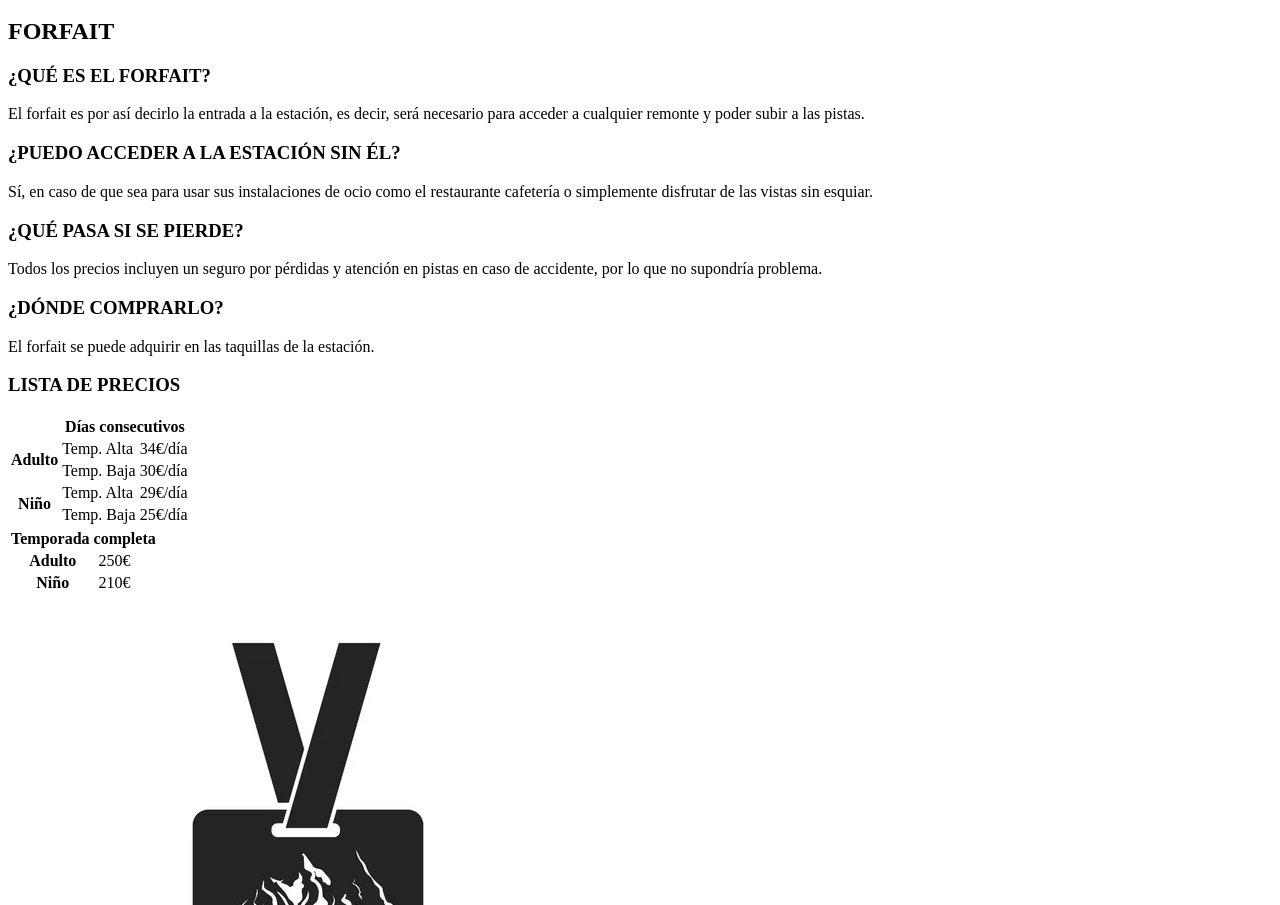
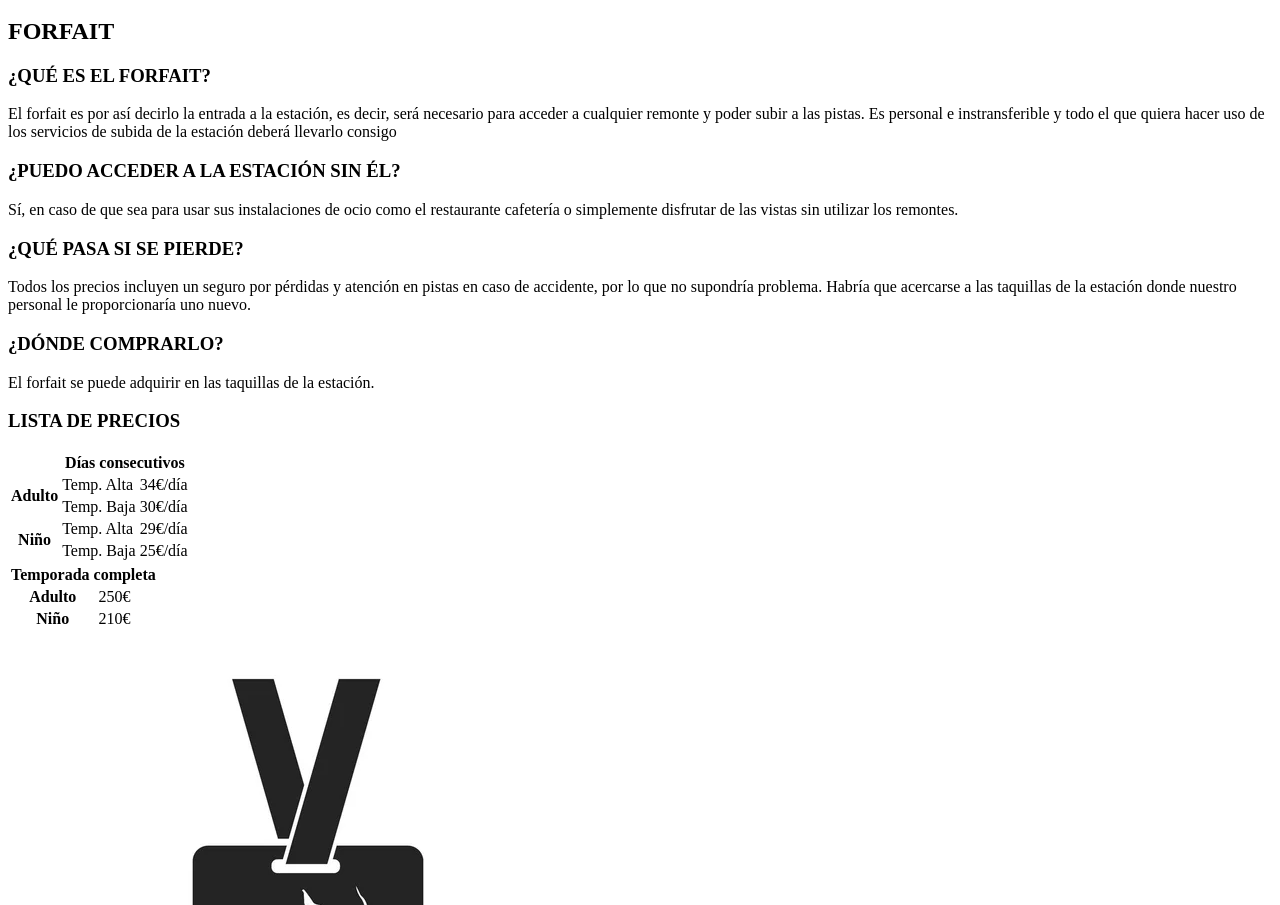
Before and after one commit to antonfarina/MontAlt, a website: page MontAlt/public_html/paginas/forfait.html in a window 1280 px wide. Shown: the part 1001-1906 px from the top of the page. Drawn offline with Linux system fonts and the light colour scheme.

Commit message:
mas texto

```diff
--- a/MontAlt/public_html/paginas/forfait.html
+++ b/MontAlt/public_html/paginas/forfait.html
@@ -52,13 +52,16 @@ and open the template in the editor.
         <article>
             <h3>¿QUÉ ES EL FORFAIT?</h3>
             <p>El forfait es por así decirlo la entrada a la estación, es decir,
-                será necesario para acceder a cualquier remonte y poder subir a las pistas.</p>
+                será necesario para acceder a cualquier remonte y poder subir a las pistas.
+                Es personal e instransferible y todo el que quiera hacer uso de los servicios
+                de subida de la estación deberá llevarlo consigo</p>
             <h3>¿PUEDO ACCEDER A LA ESTACIÓN SIN ÉL?</h3>
             <p>Sí, en caso de que sea para usar sus instalaciones de ocio como el
-                restaurante cafetería o simplemente disfrutar de las vistas sin esquiar.</p>
+                restaurante cafetería o simplemente disfrutar de las vistas sin utilizar los remontes.</p>
             <h3>¿QUÉ PASA SI SE PIERDE?</h3>
             <p>Todos los precios incluyen un seguro por pérdidas y atención en
-                pistas en caso de accidente, por lo que no supondría problema.</p>
+                pistas en caso de accidente, por lo que no supondría problema. Habría que
+            acercarse a las taquillas de la estación donde nuestro personal le proporcionaría uno nuevo.</p>
             <h3>¿DÓNDE COMPRARLO?</h3>
             <p>El forfait se puede adquirir en las taquillas de la estación.</p>
         </article>
```
